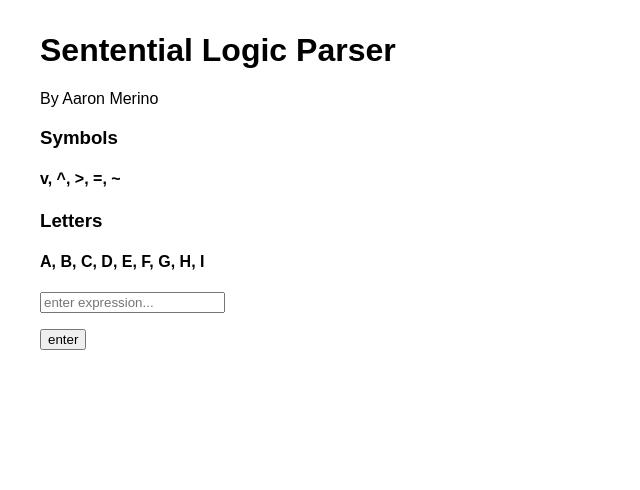
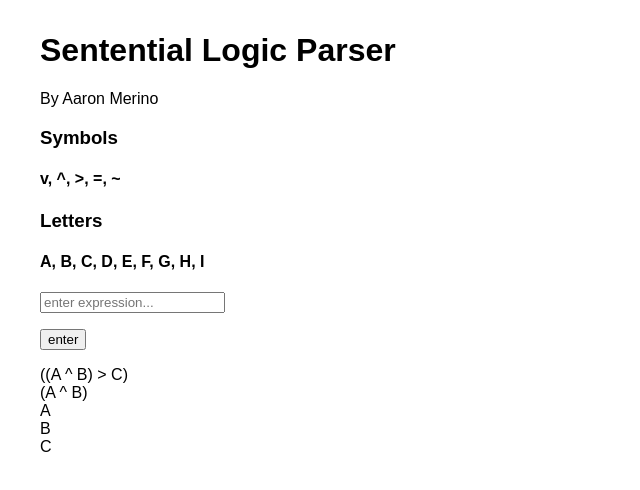
Before and after one commit to aaronmerino/sentential-parser, a React app: page / in a window 1280 px wide. Shown: the top 490 px of the page, without its empty margins (0-640 px from the left). Built offline with nearby package versions, Linux system fonts and the light colour scheme.

Commit message:
added expression tree class

```diff
--- a/src/App.js
+++ b/src/App.js
@@ -1,5 +1,6 @@
 import React from "react";
 import "./style.css";
+import { Expression } from './expression.js';
 
 class InputExpression extends React.Component {
   render() {
@@ -14,23 +15,36 @@ class InputExpression extends React.Component {
   }
 }
 
-class Node extends React.Component {
+class Tree extends React.Component {
   render() {
+    const children = [];
+    this.props.currentNode.children.forEach((node) => {
+      children.push(
+        <Tree
+          currentNode={node}/>
+      );
+    });
+
     return (
-      <div>{this.props.expression}</div>
+      <div className="Tree">
+        {this.props.currentNode.text}
+        <div>{children}</div>
+      </div>
     );
   }
 }
 
 class Result extends React.Component {
   render() {
-    const rows = [];
-
-    return (
-      <table>
-        <tbody>{rows}</tbody>
-      </table>
-    );
+    if (this.props.invalidExpression) {
+      return (
+        <div className="Result">{"not a wff"}</div>
+      );
+    } else {
+      return (
+        <div className="Result"><Tree currentNode={this.props.expression}/></div>
+      );
+    }
   }
 }
 
@@ -82,15 +96,36 @@ class Header extends React.Component {
 }
 
 class App extends React.Component {
+  /*
+    When we enter a valid WFF:
+      Build a tree using a class called Node
+      Pass this tree to Result component
+        Result component will walk through the tree Node:
+          Make a component Expression which will walk the tree:
+            <Experssion expression={this.node.expression} currentNode={this.node}/>
+  */
   render() {
+
+    const example = new Expression('((A ^ B) > C)', '>',
+                          [
+                            new Expression('(A ^ B)', '^', [
+                              new Expression('A', 'A', []),
+                              new Expression('B', 'B', []),
+                            ]),
+                            new Expression('C', 'C', [])
+                          ]);
+
     return (
       <div className="App">
         <Header />
         <Information />
         <InputExpression />
+        <Result invalidExpression={false} expression={example}/>
       </div>
     );
   }
 }
 
+
+
 export default App;
--- /dev/null
+++ b/src/expression.js
@@ -0,0 +1,25 @@
+class Expression {
+  #text;
+  #mainConnective;
+  #children;
+
+  constructor(text, mainConnective, children) {
+    this.#text = text;
+    this.#mainConnective = mainConnective;
+    this.#children = children;
+  }
+
+  get text() {
+    return this.#text;
+  }
+
+  get mainConnective() {
+    return this.#mainConnective;
+  }
+
+  get children() {
+    return this.#children;
+  }
+}
+
+export { Expression };
--- a/src/index.js
+++ b/src/index.js
@@ -1,5 +1,13 @@
 import React from "react";
 import ReactDOM from "react-dom";
+import { Expression } from './expression.js';
 import App from "./App.js";
 
+
+const example = new Expression('(A ^ B)', '^',
+                          [
+                            new Expression('A', 'A', []),
+                            new Expression('B', 'B', [])
+                          ]);
+
 ReactDOM.render(<App />, document.getElementById("root"));
```
